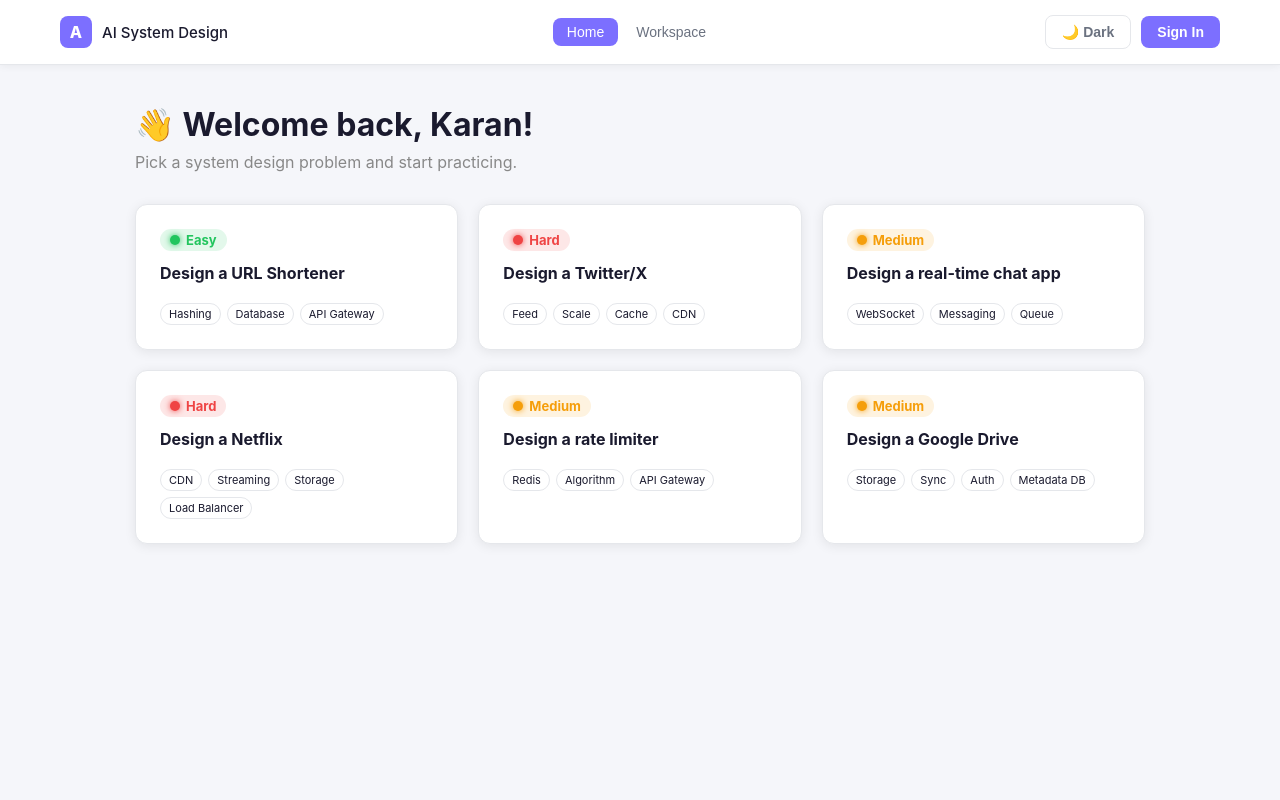
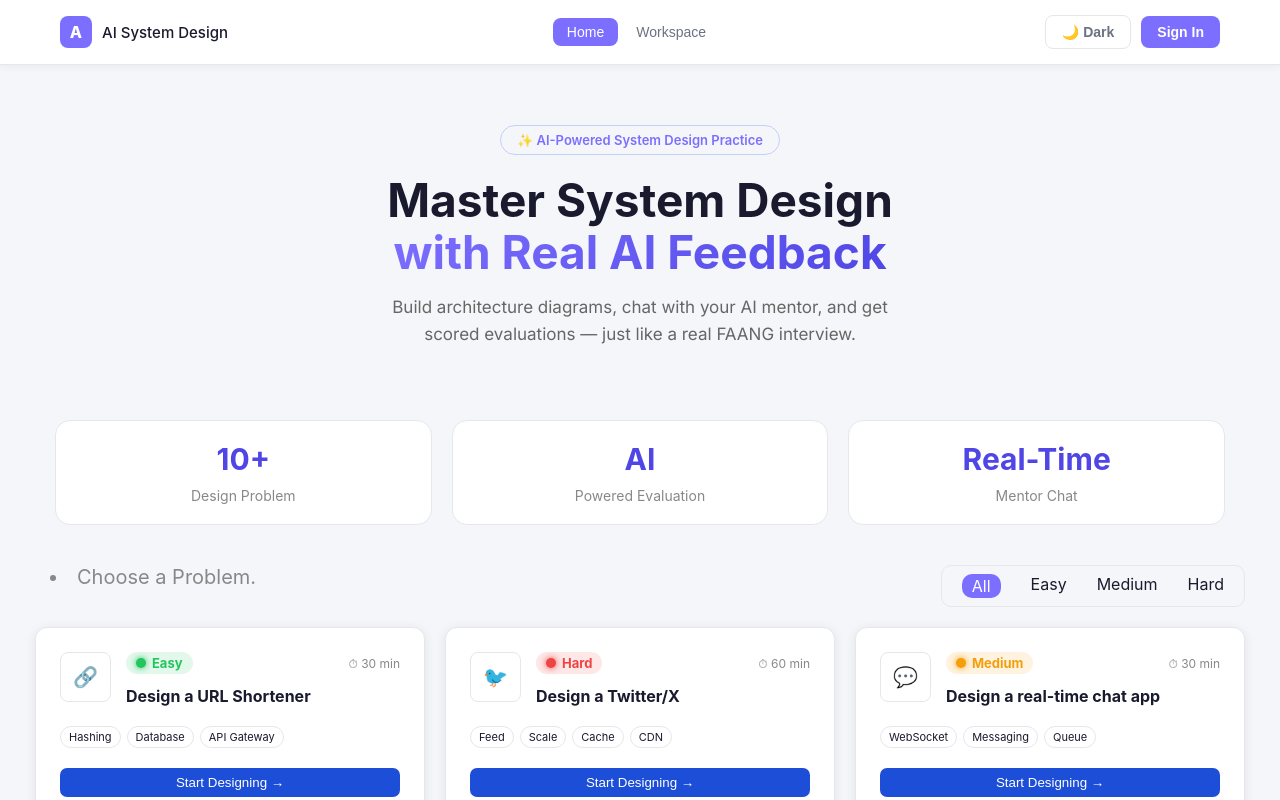
Before and after one commit to Ai-System-Design-Mentor/Ai-System-Design-Mentor, a React app in the folder frontend/: page / in a window 1280 px wide. Shown: the top 800 px of the page. Built offline with nearby package versions, Linux system fonts and the light colour scheme; the HTML template or start-up script is replaced by a standard one.

Commit message:
Home Page Ui Update and all the new problems in the home page

```diff
--- a/frontend/src/pages/Home.css
+++ b/frontend/src/pages/Home.css
@@ -1,21 +1,80 @@
+@import url('https://fonts.googleapis.com/css2?family=Inter:wght@400;500;600&display=swap');
+
 .home{
-    max-width: 1050px;
+    max-width: 1250px;
     margin: 0 auto;
     padding: 40px 20px;
 }
 
+.homeTopMost{
+    display: flex;
+    flex-direction: column;
+    align-items: center;
+}
+
+.topmost{
+    margin-top: 20px;
+    display: inline-flex;
+    align-items: center;
+    gap: 7px;
+    background: var(--accent-glow);
+    border: 1px solid rgba(37, 99, 235, 0.25);
+    border-radius: 20px;
+    padding: 6px 16px;
+    margin-bottom: 20px;
+    font-size: 13px;
+    color: var(--accent);
+    font-weight: 600;
+}
+
 .headline{
-    margin-bottom: 8px;
+    font-size: 46px;
+    font-weight: 700;
+    line-height: 1.12;
+}
+
+.headlineBack{
+    background: linear-gradient(135deg, var(--accent), var(--accent-hover));
+    -webkit-background-clip: text;
+    -webkit-text-fill-color: transparent;
+    font-size: 46px;
+    font-weight: 700;
+    line-height: 1.12;
+    margin-bottom: 16px;
 }
 
 .headPara{
-    color: #888;
-    margin-bottom: 32px;
+    font-family: 'Inter', sans-serif;
+    color: #666;
+    font-size: 17px;
+    line-height: 1.6;
+    max-width: 520px;
+    margin: 0 auto 32px;
+    text-align: center;
+}
+
+.problemDiscription{
+    max-width: 1250px;
+    margin: 0 auto;
+    padding: 40px 20px;
+    display: grid;
+    grid-template-columns: repeat(auto-fill, minmax(360px, 1fr));
+    gap: 20px;
+}
+
+.designPbl{
+    border: 1px solid var(--border);
+    background-color: var(--bg-card);
+    border-radius: 15px;
+    padding: 20px 24px;
+    display: flex;
+    flex-direction: column;
+    align-items: center;
 }
 
 .problems{
     display: grid;
-    grid-template-columns: repeat(auto-fill, minmax(260px, 1fr));
+    grid-template-columns: repeat(auto-fill, minmax(360px, 1fr));
     gap: 20px;
 }
 
@@ -29,11 +88,43 @@
     transition: transform 0.15s;
 }
 
+.problem_upper{
+    max-width: 100%;
+    display: flex;
+}
+
+.problemLeft{
+    margin-right: 15px;
+}
+
+.problemRight{
+    width: 100%;
+}
+
+.problemLogo{
+    display: flex;
+    font-size: 20px;
+    justify-content: center;
+    border: 1px solid var(--border);
+    border-radius: 8px;
+    padding: 12px 12px 12px 12px;
+}
+
+.problem_box{
+    display: flex;
+    justify-content: space-between;
+}
+
 .problem_diff{
     font-size: 13px;
     font-weight: 700;
     padding: 3px 10px;
     border-radius: 20px;
+}
+
+.problemTime{
+    font-size: 12px;
+    color: #888;
 }
 
 .problem_tags{
@@ -65,6 +156,7 @@
     display: flex;
     flex-wrap: wrap;
     gap: 6px;
+    margin-bottom: 20px;
 }
 
 .problem_box{
@@ -72,3 +164,58 @@
     align-items: center;
     margin-bottom: 12px;
 }
+
+.problemSelect{
+    display: flex;
+    justify-content: space-between;
+    margin-bottom: 20px;
+    padding-left: 15px;
+}
+
+.chooseProblem{
+    font-size: 20px;
+    color: #888;
+}
+
+.problemCategory{
+    display: flex;
+    justify-content: space-between;
+    border: 1px solid var(--border);
+    padding: 8px 20px 8px 20px;
+    border-radius: 10px;
+    gap: 30px;
+    list-style: none;
+}
+
+.listTag{
+    border-radius: 10px;
+}
+
+.listTag.hover{
+    cursor: pointer;
+}
+
+.listTag.active {
+    background: var(--accent);
+    color: #fff;
+    padding: 2px 10px 2px 10px;
+}
+
+.designBtn{
+    display: flex;
+    justify-content: center;
+}
+
+.dbtn{
+    width: 100%;
+    background-color: #1d4ed8;
+    color: white;
+    border-radius: 7px;
+    border: none;
+    padding: 7px 10px 7px 10px;
+}
+
+.dbtn:hover{
+    box-shadow: 0 0 12px #3255b5;
+    transform: scale(1.01);
+}
--- a/frontend/src/pages/HomePage.jsx
+++ b/frontend/src/pages/HomePage.jsx
@@ -5,30 +5,84 @@ import '../index.css';
 
 export default function HomePage() {
     const navigate = useNavigate();
+    const [selectedDifficulty, setSelectedDifficulty] = useState("All");
     const problems = [
-        { id: 1, title: "Design a URL Shortener", difficulty: "Easy", tags: ["Hashing", "Database", "API Gateway"] },
-        { id: 2, title: "Design a Twitter/X", difficulty: "Hard", tags: ["Feed", "Scale", "Cache", "CDN"] },
-        { id: 3, title: "Design a real-time chat app", difficulty: "Medium", tags: ["WebSocket", "Messaging", "Queue"] },
-        { id: 4, title: "Design a Netflix", difficulty: "Hard", tags: ["CDN", "Streaming", "Storage", "Load Balancer"] },
-        { id: 5, title: "Design a rate limiter", difficulty: "Medium", tags: ["Redis", "Algorithm", "API Gateway"] },
-        { id: 6, title: "Design a Google Drive", difficulty: "Medium", tags: ["Storage", "Sync", "Auth", "Metadata DB"] },
+        { id: 1, title: "Design a URL Shortener", difficulty: "Easy", tags: ["Hashing", "Database", "API Gateway"], time: "30 min", logo: "🔗" },
+        { id: 2, title: "Design a Twitter/X", difficulty: "Hard", tags: ["Feed", "Scale", "Cache", "CDN"], time: "60 min", logo: "🐦" },
+        { id: 3, title: "Design a real-time chat app", difficulty: "Medium", tags: ["WebSocket", "Messaging", "Queue"], time: "30 min", logo: "💬" },
+        { id: 4, title: "Design a Netflix", difficulty: "Hard", tags: ["CDN", "Streaming", "Load Balancer"], time: "60 min", logo: "🎬" },
+        { id: 5, title: "Design a rate limiter", difficulty: "Medium", tags: ["Redis", "Algorithm", "API Gateway"], time: "30 min", logo: "⏱️" },
+        { id: 6, title: "Design a Google Drive", difficulty: "Medium", tags: ["Storage", "Sync", "Auth", "Metadata DB"], time: "60 min", logo: "📁" },
+        { id: 7, title: "Design a WhatsApp", difficulty: "Medium", tags: ["Message", "E2E", "Push"], time: "60 min", logo: "💬" },
+        { id: 8, title: "Design a Uber", difficulty: "Hard", tags: ["GPS", "Matching", "Real-Time"], time: "50 min", logo: "🚗" },
+        { id: 9, title: "Design a Youtube", difficulty: "Hard", tags: ["CDN", "Streaming", "Storage"], time: "60 min", logo: "▶" },
+    ];
+
+    const activity = [
+        { id: 1, title: "10+", dis: "Design Problem" },
+        { id: 2, title: "AI", dis: "Powered Evaluation" },
+        { id: 3, title: "Real-Time", dis: "Mentor Chat" },
     ];
 
     const colors = { Easy: "#22c55e", Medium: "#f59e0b", Hard: "#ef4444" };
 
+    const filteredProblems = selectedDifficulty === "All" ? problems : problems.filter(p => p.difficulty === selectedDifficulty);
+
     return (
         <div className="home">
-            <h1 className="headline">👋 Welcome back, Karan!</h1>
-            <p className="headPara">Pick a system design problem and start practicing.</p>
+            <div className="homeTopMost">
+                <span className='topmost'>✨ AI-Powered System Design Practice</span>
+                <h1 className="headline">Master System Design</h1>
+                <h1 className='headlineBack'>with Real AI Feedback</h1>
+                <p className="headPara">Build architecture diagrams, chat with your AI mentor, and get scored evaluations — just like a real FAANG interview.</p>
+            </div>
 
+            <div className="problemDiscription">
+                {activity.map((a) => (
+                    <div key={a.id}
+                        onMouseEnter={(e) => e.currentTarget.style.transform = "translateY(-3px)"}
+                        onMouseLeave={(e) => e.currentTarget.style.transform = "translateY(0)"}
+                    >
+                        <div className="designPbl">
+                            <span style={{ fontSize: 30, fontWeight: 700, color: "var(--accent-hover)", marginBottom: 10 }}>{a.title}</span>
+                            <span style={{ fontSize: 14, color: "#888" }}>{a.dis}</span>
+                        </div>
+                    </div>
+                ))}
+            </div>
+            <div className="problemSelect">
+                <li className='chooseProblem'>Choose a Problem.</li>
+                <div className="problemCategory">
+                    <li
+                        className={`listTag ${selectedDifficulty === "All" ? "active" : ""}`}
+                        onClick={() => setSelectedDifficulty("All")}
+                    >All</li>
+                    <li className={`listTag ${selectedDifficulty === "Easy" ? "active" : ""}`}
+                        onClick={() => setSelectedDifficulty("Easy")}
+                    >Easy</li>
+
+                    <li className={`listTag ${selectedDifficulty === "Medium" ? "active" : ""}`}
+                        onClick={() => setSelectedDifficulty("Medium")}
+                    > Medium </li>
+
+                    <li className={`listTag ${selectedDifficulty === "Hard" ? "active" : ""}`}
+                        onClick={() => setSelectedDifficulty("Hard")}
+                    > Hard </li>
+                </div>
+            </div>
             <div className="problems">
-                {problems.map((p) => (
+                {filteredProblems.map((p) => (
                     <div key={p.id}
-                        onClick={() => navigate("/workspace")}
                         className='problems_components'
                         onMouseEnter={(e) => e.currentTarget.style.transform = "translateY(-3px)"}
                         onMouseLeave={(e) => e.currentTarget.style.transform = "translateY(0)"}
                     >
+
+                        <div className="problem_upper">
+                            <div className="problemLeft">
+                                <span className='problemLogo'>{p.logo}</span>
+                            </div>
+                            <div className="problemRight">
                                 <div className='problem_box'>
                                     <span
                                         className="problem_diff"
@@ -44,12 +98,18 @@ export default function HomePage() {
 
                                         {p.difficulty}
                                     </span>
+                                    <span className='problemTime'>⏱ {p.time}</span>
                                 </div>
                                 <h3 className='problem_title' >{p.title}</h3>
+                            </div>
+                        </div>
                         <div className='problem_tag'>
                             {p.tags.map((t) => (
                                 <span key={t} className="problem_tags">{t}</span>
                             ))}
+                        </div>
+                        <div className="designBtn">
+                            <button className='dbtn' onClick={() => navigate("./workspace")}>Start Designing →</button>
                         </div>
                     </div>
                 ))}
```
Lines whose indentation alone changed are shown as unchanged.
